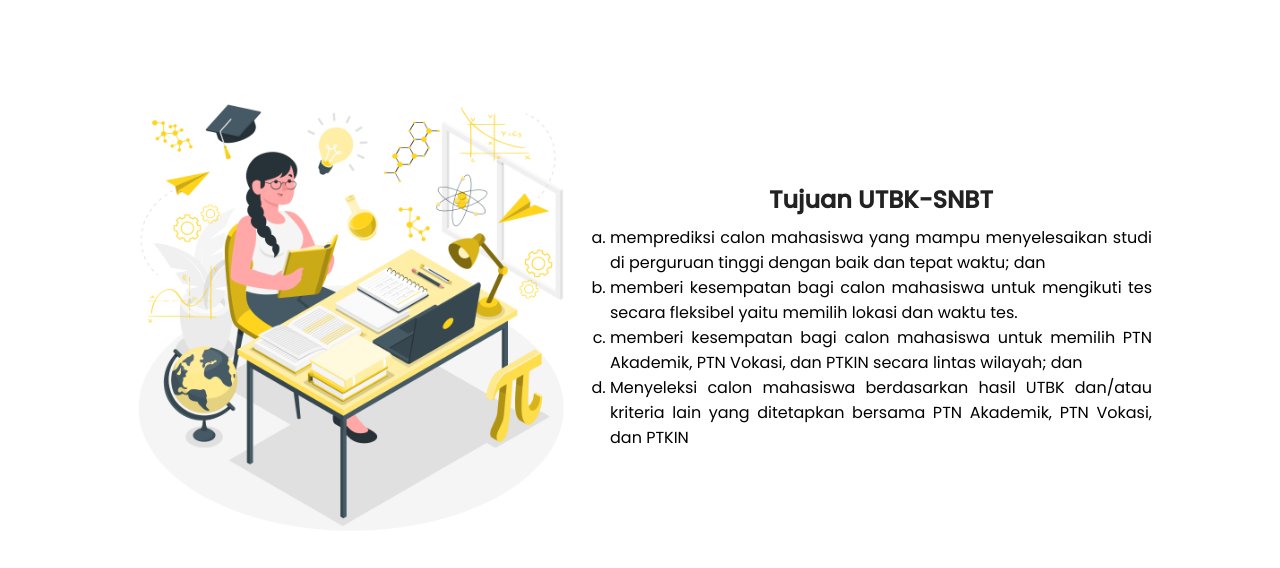
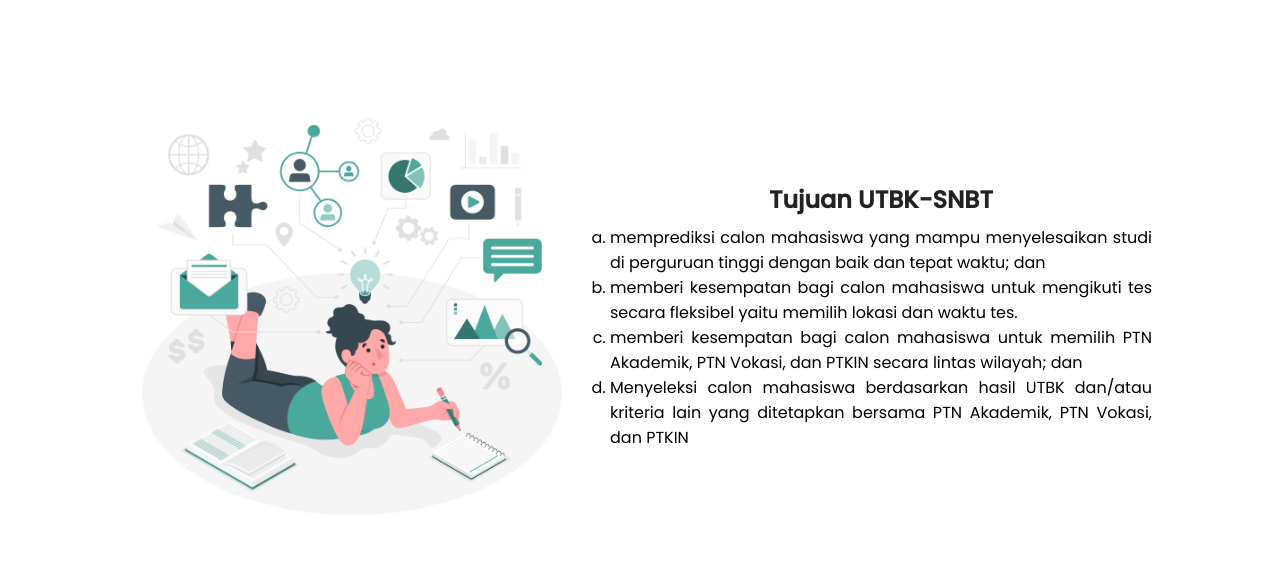
Before and after one commit to herisbgj/infosnbtbisma.github.io, a plain HTML site: page index.html in a window 1280 px wide. Shown: the part 232-800 px from the top of the page. Drawn offline with Linux system fonts and the light colour scheme.

Commit message:
Update index.html

```diff
--- a/index.html
+++ b/index.html
@@ -20,7 +20,7 @@
         </div>
         <div class="container">
             <div class="online-test-img">
-                <img src="./img/learning-amico.png" alt="" />
+                <img src="./img/persiapkan-diri.png" alt="" />
             </div>
             <div class="home-text">
                 <h2>Tujuan UTBK-SNBT</h2>
```
